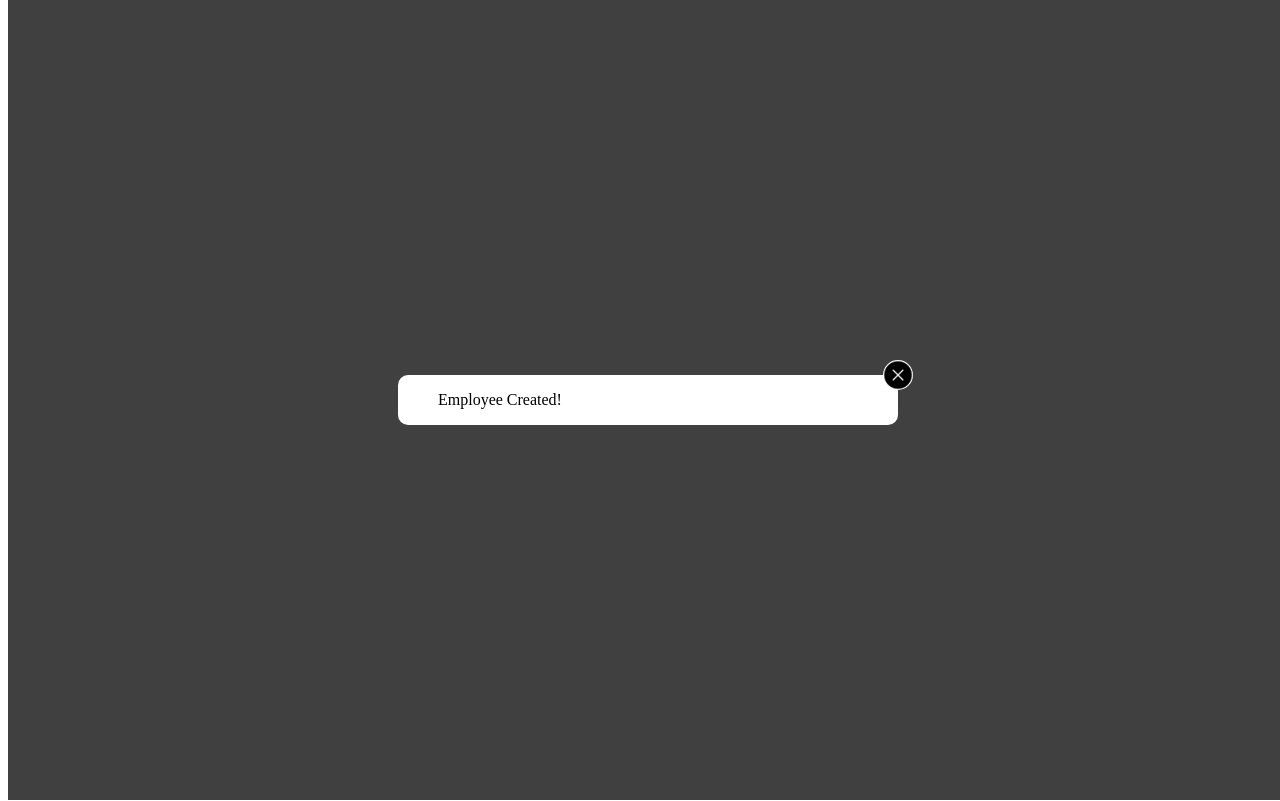
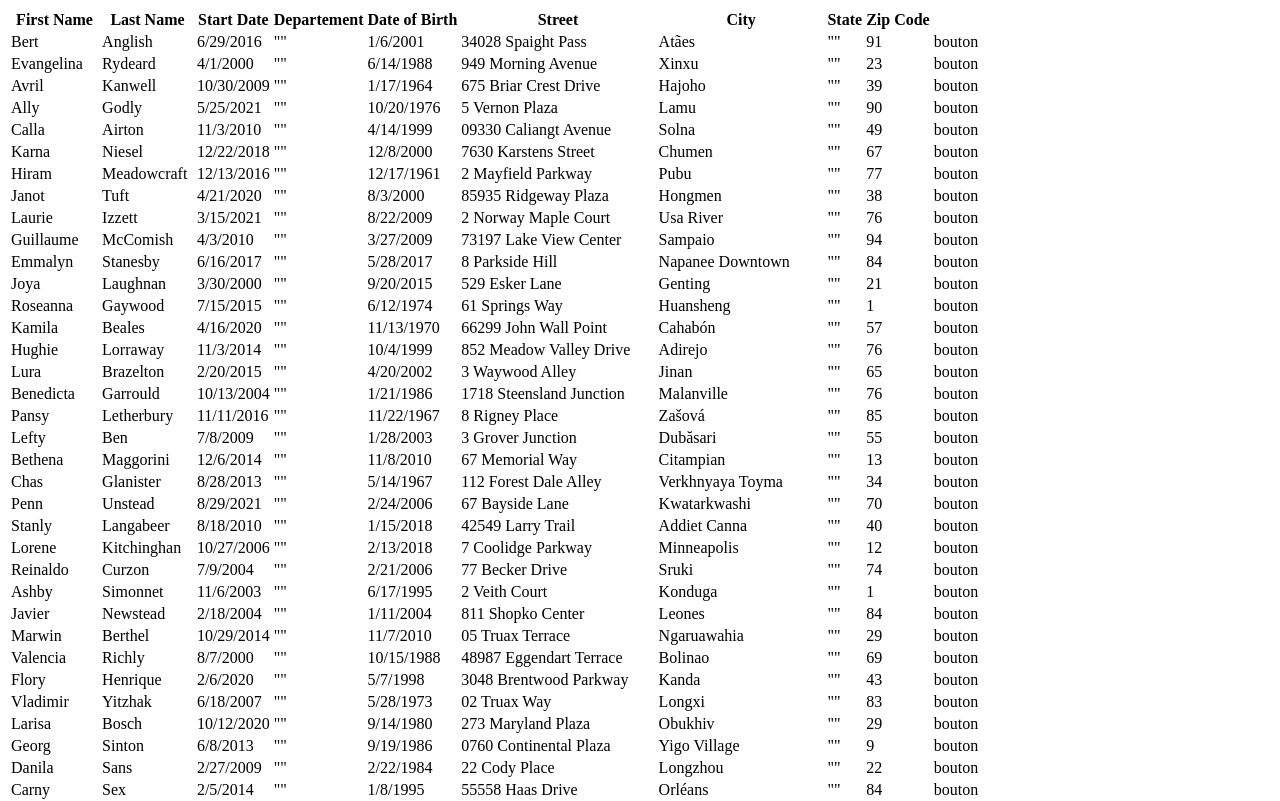
Before and after one commit to Squal94/Khadir_Lounis_Projet_14_122022, a React (Create React App) app in the folder wealth_health/: page /employee in a window 1280 px wide. Shown: the top 801 px of the page. Built offline with nearby package versions, Linux system fonts and the light colour scheme.

Commit message:
composant ArrayEmployee V1

```diff
--- a/wealth_health/src/Components/ArrayEmployee.js
+++ b/wealth_health/src/Components/ArrayEmployee.js
@@ -1,7 +1,48 @@
 import React from "react";
+import { useDispatch, useSelector } from "react-redux";
 
 const ArrayEmployee = () => {
-  return <div></div>;
+  const dataStoreEmployee = useSelector((state) => state.employee);
+  const dispatch = useDispatch();
+  //   console.log(dataStoreEmployee);
+  return (
+    <div className="arrayContainer">
+      <table>
+        <thead>
+          <tr>
+            <th>First Name</th>
+            <th>Last Name</th>
+            <th>Start Date</th>
+            <th>Departement</th>
+            <th>Date of Birth</th>
+            <th>Street</th>
+            <th>City</th>
+            <th>State</th>
+            <th>Zip Code</th>
+            <th></th>
+          </tr>
+        </thead>
+        <tbody>
+          {dataStoreEmployee.map((employee, key) => {
+            return (
+              <tr key={key}>
+                <td>{employee.firstName}</td>
+                <td>{employee.lastName}</td>
+                <td>{employee.StartDate}</td>
+                <td>""</td>
+                <td>{employee.DateofBirth}</td>
+                <td>{employee.street}</td>
+                <td>{employee.city}</td>
+                <td>""</td>
+                <td>{employee.zipCode}</td>
+                <td>bouton</td>
+              </tr>
+            );
+          })}
+        </tbody>
+      </table>
+    </div>
+  );
 };
 
 export default ArrayEmployee;
--- a/wealth_health/src/Pages/Employee.js
+++ b/wealth_health/src/Pages/Employee.js
@@ -1,5 +1,6 @@
 import React from "react";
-import ModalSubmit from "../Components/ModalSubmit";
+import ArrayEmployee from "../Components/ArrayEmployee";
+// import ModalSubmit from "../Components/ModalSubmit";
 // import SelectItem from "../Components/SelectItem";
 // import states from "../Assets/stateData";
 // import DatePicker from "../Components/DatePicker";
@@ -10,7 +11,7 @@ const Employee = () => {
       {/* <h1>Je suis employee</h1>
       <SelectItem props={states} />
       <DatePicker title={"Date of Birth"} /> */}
-      <ModalSubmit />
+      <ArrayEmployee />
     </div>
   );
 };
--- a/wealth_health/src/Styles/index.scss
+++ b/wealth_health/src/Styles/index.scss
@@ -3,3 +3,4 @@
 @import "./Components/selectItem";
 @import "./Components/datePicker";
 @import "./Components/modalSubmit";
+@import "./Components/arrayEmployee";
```
Also changed, not shown: wealth_health/src/Styles/Components/_arrayEmployee.scss (added).
